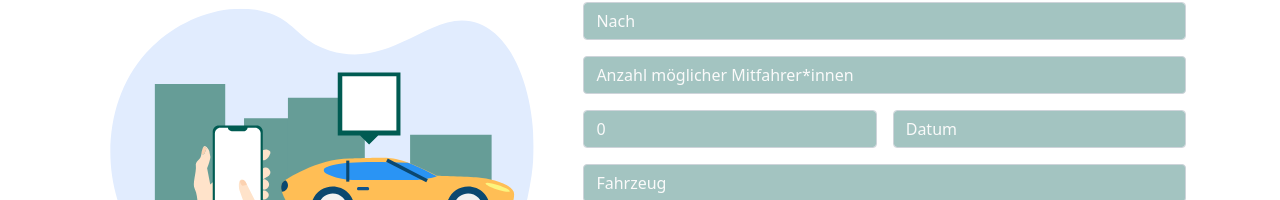
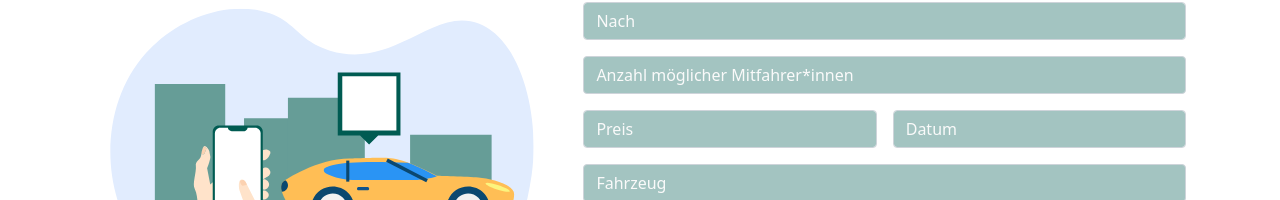
Before and after one commit to joleschmidt/MyCargonaut_MHJO, a Next.js app: page /add-ride in a window 1280 px wide. Shown: the part 214-414 px from the top of the page. Built offline with nearby package versions, Linux system fonts and the light colour scheme.

Commit message:
change a little things

```diff
--- a/pages/add-ride.js
+++ b/pages/add-ride.js
@@ -18,7 +18,7 @@ const Ride = () => {
     const [startRide, setStartRide] = useState("");
     const [endRide, setEndRide] = useState("");
     const [passengerQuantity, setPassengerQuantity] = useState("default");
-    const [priceRide, setPriceRide] = useState(0);
+    const [priceRide, setPriceRide] = useState("");
     const [dateRide, setDateRide] = useState("");
     const [textRide, setTextRide] = useState("");
 
@@ -26,11 +26,13 @@ const Ride = () => {
         firebase.firestore().collection("rides").add({
             startride: startRide,
             endride: endRide,
+            passenger: passengerQuantity,
             price: priceRide,
             date: dateRide,
             car: cartype,
             text: textRide,
         });
+        console.log("add rides to firestore");
     };
 
     //HTML
--- a/pages/add-shipping.js
+++ b/pages/add-shipping.js
@@ -9,7 +9,7 @@ import Navbar from "../components/Navbar";
 import Button from "react-bootstrap/Button";
 import firebase from "../firebase";
 
-const Test = () => {
+const Shipping = () => {
     //Funktionen
     const [cartype, setCartype] = useState("default");
     const [startShipping, setStartShipping] = useState("");
@@ -31,6 +31,7 @@ const Test = () => {
             date: dateShipping,
             car: cartype,
         });
+        console.log("add shippings to firestore");
     }
 
     //HTML
@@ -165,4 +166,4 @@ const Test = () => {
     );
 };
 
-export default Test;
+export default Shipping;
```
